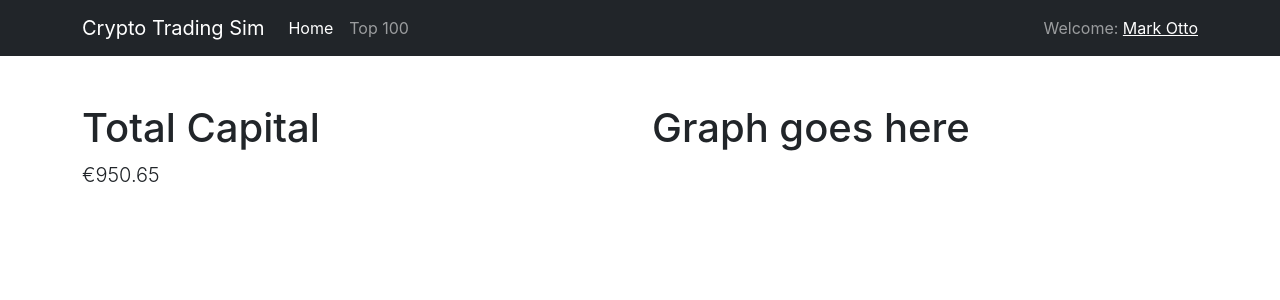
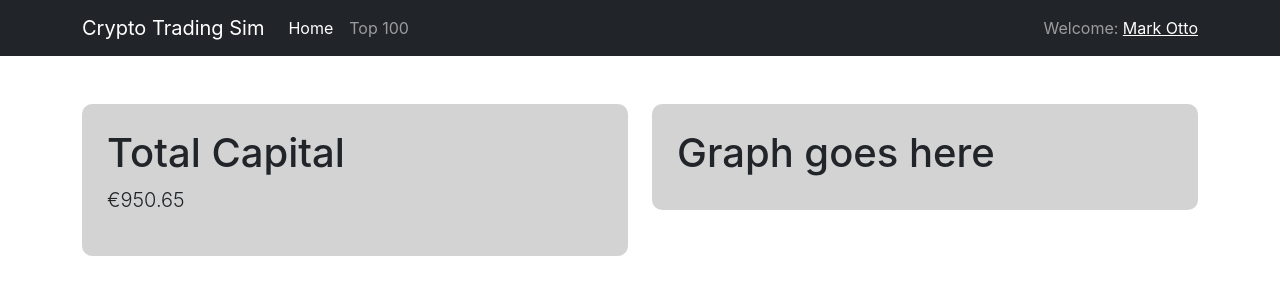
Before and after one commit to clancinio/crypto-frontend, a React (Create React App) app: page / in a window 1280 px wide. Shown: the top 300 px of the page. Built offline with nearby package versions, Linux system fonts and the light colour scheme; the HTML template or start-up script is replaced by a standard one.

Commit message:
Add common css to components

```diff
--- a/src/components/topsection/moneytotal/TotalMoneyComponent.js
+++ b/src/components/topsection/moneytotal/TotalMoneyComponent.js
@@ -4,7 +4,7 @@ import "./totalmoney.css";
 function TotalMoneyComponent() {
   return (
     <Col md={6}>
-      <div className="total-money">
+      <div className="section">
         <h1>Total Capital</h1>
         <p className="lead">€950.65</p>
       </div>
--- a/src/components/topsection/progressgraph/ProgressGraph.js
+++ b/src/components/topsection/progressgraph/ProgressGraph.js
@@ -4,7 +4,7 @@ import "./progressgraph.css";
 function ProgressGraph() {
   return (
     <Col md={6}>
-      <div className="progress-graph">
+      <div className="section">
         <h1>Graph goes here</h1>
       </div>
     </Col>
```
